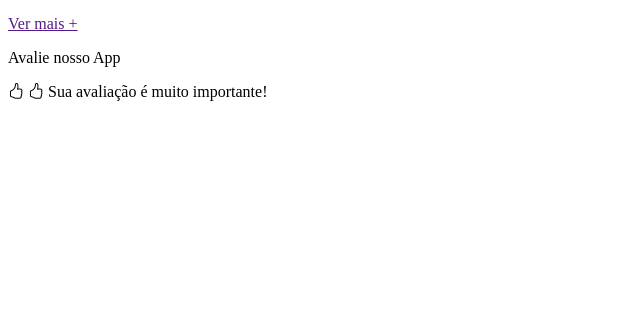
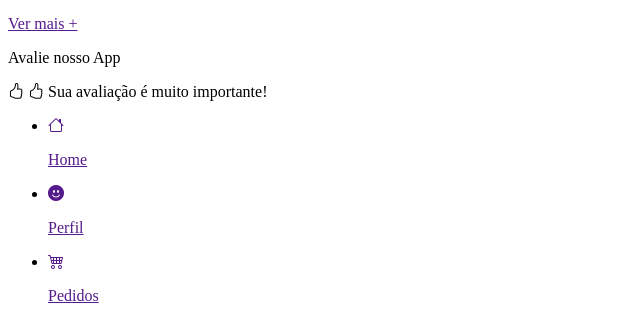
Before and after one commit to Laercio-Ricardo/FullStack, a plain HTML site: page index.html in a window 1280 px wide. Shown: the part 2019-2340 px from the top of the page, without its empty margins (0-640 px from the left). Before the commit the page ends 2128 px from the top, so only its background shows below. Drawn offline with nearby package versions, Linux system fonts and the light colour scheme.

Commit message:
Add files via upload

```diff
--- a/index.html
+++ b/index.html
@@ -66,6 +66,19 @@
             <i class="bi bi-hand-thumbs-up"></i>
             <span>Sua avaliação é muito importante!</span>
         </section>
+        <footer>
+            <ul>
+                <li>
+                    <a href=""><i class="bi bi-house"></i><p>Home</p></a>
+                </li>
+                <li>
+                    <a href=""><i class="bi bi-emoji-smile-fill"></i><p>Perfil</p></a>
+                </li>
+                <li>
+                    <a href=""><i class="bi bi-cart4"></i><p>Pedidos</p></a>
+                </li>
+            </ul>
+        </footer>
     </main>
 </body>
 </html>
```
